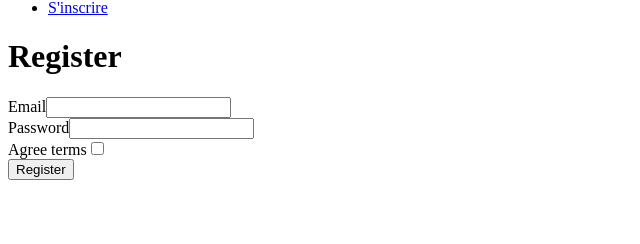
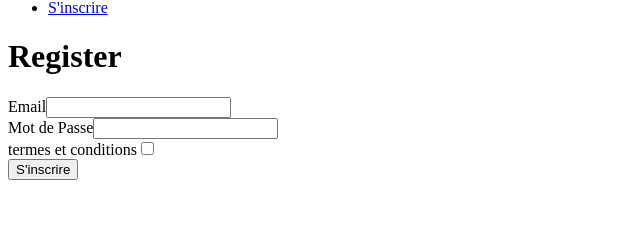
Before and after one commit to imPayne/Partinoire_uber_clean, a Symfony app: template uber_clean/templates/registration/register.html.twig in a window 1280 px wide. Shown: the part 556-800 px from the top of the page, without its empty margins (0-640 px from the left). Run offline with Twig, Linux system fonts and the light colour scheme; the template is opened without the code that fills it, so the values that code supplies are empty; form fields are guessed from the names that the template uses; some libraries are stand-ins or nearby versions.

Commit message:
added fix on style of register.html.twig

```diff
--- a/uber_clean/templates/registration/register.html.twig
+++ b/uber_clean/templates/registration/register.html.twig
@@ -21,15 +21,20 @@
                     {{ form_row(registrationForm.email, {'attr': {'class': 'focus:border-red-500 focus:ring focus:ring-red-500 focus:ring-opacity-100 rounded-md shadow-sm'}, 'label_attr': {'class': 'block font-medium text-gray-700 my-class'}}) }}
                 </div>
                 <div class="my-6 px-4" >
-                    {{ form_row(registrationForm.plainPassword, {
-                    label: 'Password'
-                }) }}</div>
+                    {{ form_row(registrationForm.plainPassword, {'attr': {'class': 'focus:border-red-500 focus:ring focus:ring-red-500 focus:ring-opacity-100 rounded-md shadow-sm'}, 'label_attr': {'class': 'block font-medium text-gray-700 my-class'}, label: "Mot de Passe"}
+                ) }}</div>
                 <div class="my-6 px-4" >
-                    {{ form_row(registrationForm.agreeTerms,
+                    {{ form_row(registrationForm.agreeTerms, {
+                        'label': 'termes et conditions',
+                        'attr': {
+                            'class': 'form-checkbox h-4 w-4 text-green-500 align-middle',
+                        },
+                        'label_attr': {
+                            'class': 'align-middle px-2',
+                        },
+                    }) }}</div>
 
-                    ) }}</div>
-
-                <button type="submit" class="font-semibold p-2 bg-blue-500 rounded-md">Register</button>
+                <button type="submit" class="ml-12 font-semibold p-2 bg-blue-500 rounded-md">S'inscrire</button>
             {{ form_end(registrationForm) }}
         </div>
     </div>
```
